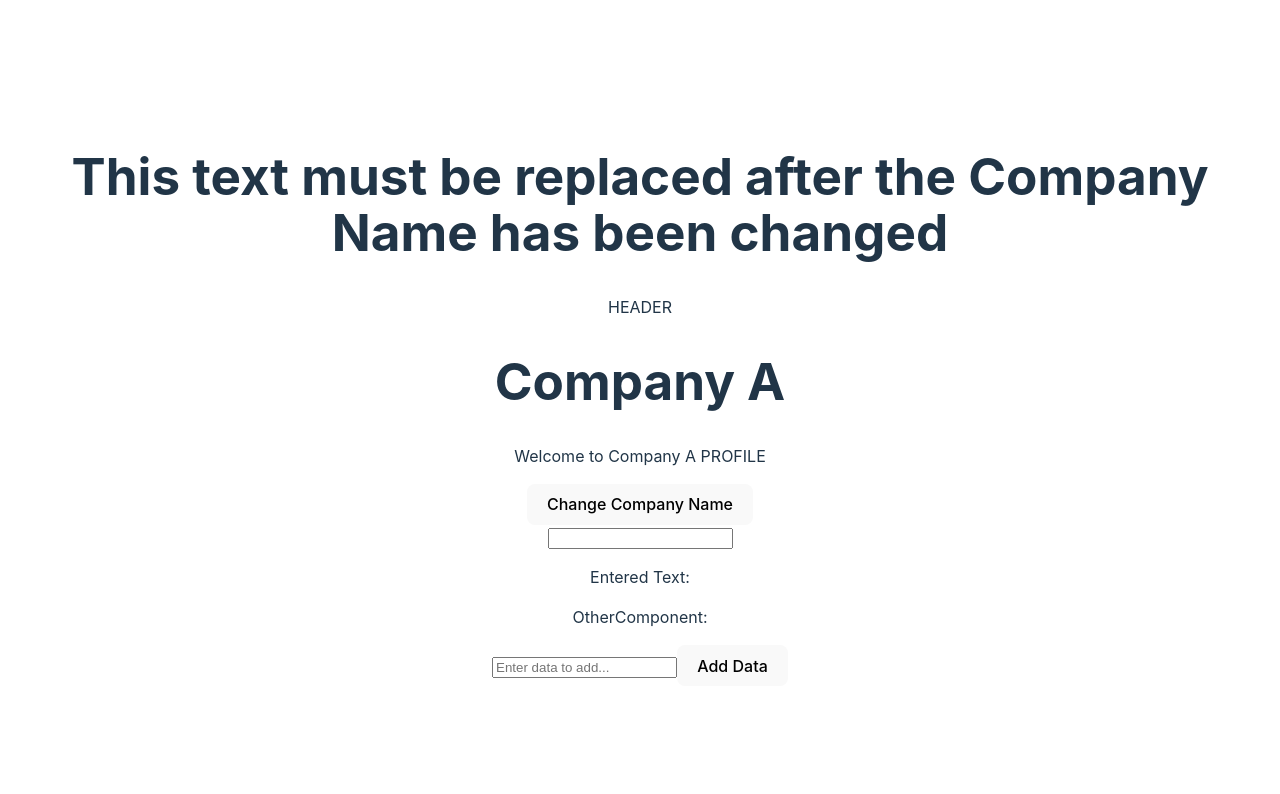
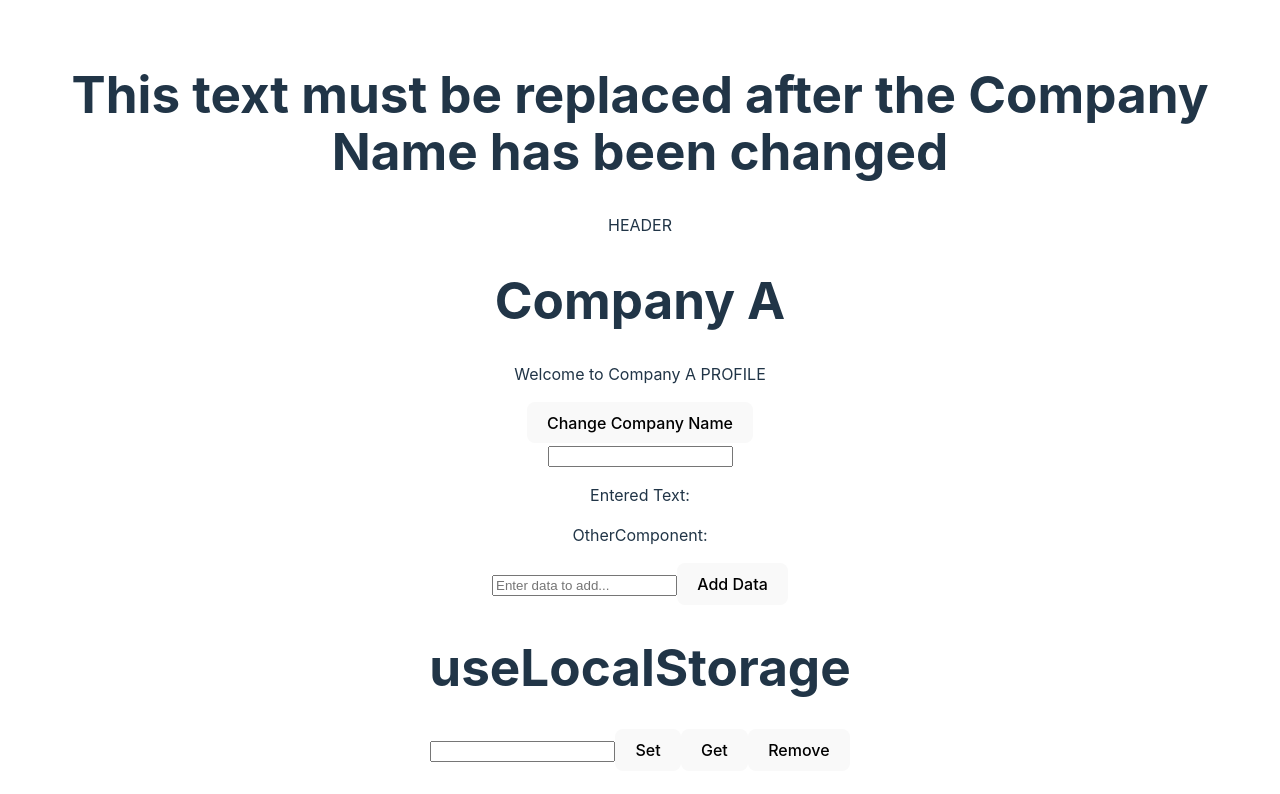
Before and after one commit to clavelian/PracticeReact, a React (Vite) app in the folder RP/: page / in a window 1280 px wide. Shown: the top 794 px of the page. Built offline with nearby package versions, Linux system fonts and the light colour scheme.

Commit message:
Custom Hook

```diff
--- a/RP/src/App.jsx
+++ b/RP/src/App.jsx
@@ -11,6 +11,7 @@ import AddDataItem from './Components/addLocalStorage.jsx'
 import DisplayData from './Components/DisplayLocalStorage.jsx'
 // import MyComponent from './Components/MyComponent.jsx'
 // import OtherComponent from './Components/OtherComponent.jsx'
+import Demo from './Components/UseLocalStorage.jsx'
 
 function App() {
   // const [count, setCount] = useState(0)
@@ -49,6 +50,8 @@ function App() {
         <DisplayData />
         {/* <MyComponent /> */}
         {/* <OtherComponent  /> */}
+
+        <Demo/>
     </>
   )
 }
--- /dev/null
+++ b/RP/src/Components/UUselocalStorage.ts
@@ -0,0 +1,10 @@
+
+
+const UUseLocalStorage = (key: string) => {
+    const setItem = (value: unknown) => {
+        window.localStorage.setItem(key, JSON.stringify(value))
+    }
+    return { setItem, };
+}
+
+export default UUseLocalStorage;
--- /dev/null
+++ b/RP/src/Components/UseLocalStorage.jsx
@@ -0,0 +1,24 @@
+import { useState } from "react";
+import UUseLocalStorage from "./UUselocalStorage";
+
+
+const Demo = () => {
+    const [value, setValue] = useState('')
+    const {setItem} = UUseLocalStorage('value')
+
+return (
+    <>
+        <h1>useLocalStorage</h1>
+        <input
+            type="text"
+            value={value}
+            onChange={(e) => setValue(e.target.value)}
+        />
+        <button onClick={() => setItem}>Set</button>
+        <button>Get</button>
+        <button>Remove</button>
+    </>
+    );
+}
+
+export default Demo;
```
